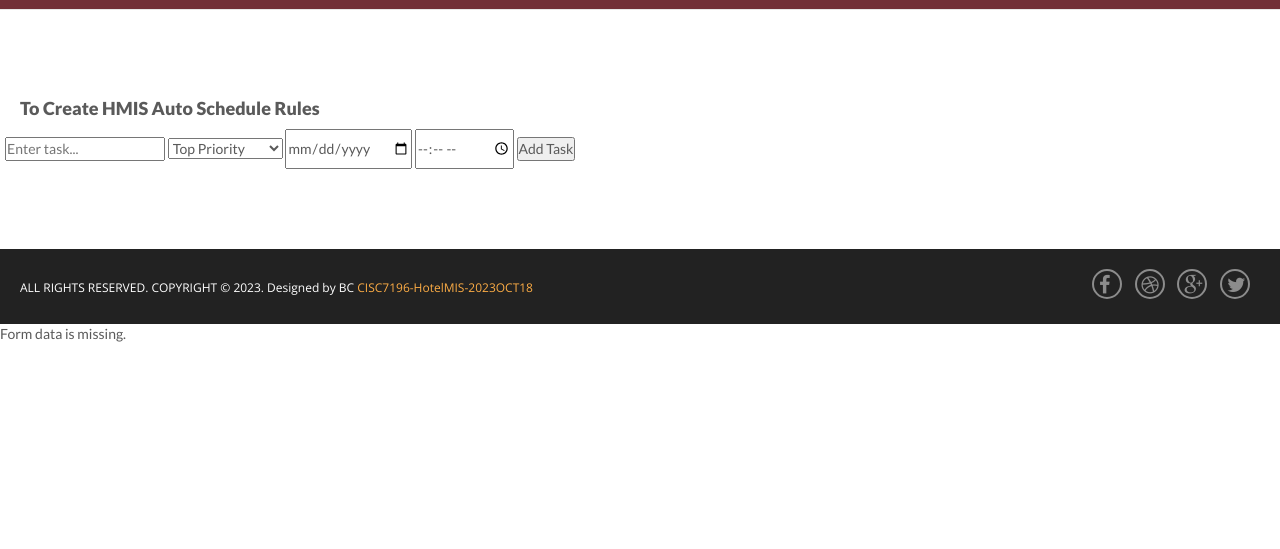
After one commit to BrianChanUM/CISC7196-HotelMIS, a PHP site: page /autotask.php in a window 1280 px wide. The commit adds this page. Shown: the part 81-630 px from the top of the page. Run offline with PHP 8.4, Linux system fonts and the light colour scheme; some libraries are stand-ins or nearby versions.

Commit message:
Add files via upload

```diff
--- /dev/null
+++ b/autotask.php
@@ -0,0 +1,185 @@
+<!DOCTYPE html>
+<html lang="en">
+  <head>
+    <!-- Basic Page Needs
+    ================================================== -->
+    <meta charset="utf-8">
+    <!--[if IE]><meta http-equiv="x-ua-compatible" content="IE=9" /><![endif]-->
+    <meta name="viewport" content="width=device-width, initial-scale=1">
+    <title>CISC7196-HotelMIS-2023OCT18</title>
+
+    <!-- Favicons
+    ================================================== -->
+    <link rel="shortcut icon" href="img/favicon.ico" type="image/x-icon">
+    <link rel="apple-touch-icon" href="img/apple-touch-icon.png">
+    <link rel="apple-touch-icon" sizes="72x72" href="img/apple-touch-icon-72x72.png">
+    <link rel="apple-touch-icon" sizes="114x114" href="img/apple-touch-icon-114x114.png">
+
+    <!-- Bootstrap -->
+    <link rel="stylesheet" type="text/css"  href="css/bootstrap.css">
+    <link rel="stylesheet" type="text/css" href="fonts/font-awesome/css/font-awesome.css">
+
+    <!-- Slider
+    ================================================== -->
+    <link href="css/owl.carousel.css" rel="stylesheet" media="screen">
+    <link href="css/owl.theme.css" rel="stylesheet" media="screen">
+
+    <!-- Stylesheet
+    ================================================== -->
+    <link rel="stylesheet" type="text/css"  href="css/style.css">
+    <link rel="stylesheet" type="text/css" href="css/responsive.css">
+
+    <link href='http://fonts.googleapis.com/css?family=Lato:100,300,400,700,900,100italic,300italic,400italic,700italic,900italic' rel='stylesheet' type='text/css'>
+    <link href='http://fonts.googleapis.com/css?family=Open+Sans:300italic,400italic,600italic,700italic,800italic,700,300,600,800,400' rel='stylesheet' type='text/css'>
+
+    <script type="text/javascript" src="js/modernizr.custom.js"></script>
+
+
+
+  </head>
+  <body>
+    <!-- Navigation
+    ==========================================-->
+    <nav id="tf-menu" class="navbar navbar-default navbar-fixed-top">
+      <div class="container">
+        <!-- Brand and toggle get grouped for better mobile display -->
+        <div class="navbar-header">
+          <button type="button" class="navbar-toggle collapsed" data-toggle="collapse" data-target="#bs-example-navbar-collapse-1">
+            <span class="sr-only">Toggle navigation</span>
+            <span class="icon-bar"></span>
+            <span class="icon-bar"></span>
+            <span class="icon-bar"></span>
+          </button>
+          <a class="navbar-brand" href="index.php">HotelMIS Task Scheduler</a>
+        </div>
+
+        <!-- Collect the nav links, forms, and other content for toggling --><style>.paging{background-color:grey; color:black;}</style>
+<?php
+    session_start();
+    $user = json_encode($_SESSION);
+?>
+
+<div class="collapse navbar-collapse" id="bs-example-navbar-collapse-1">
+    <?php include(__DIR__ . '/layout/header.php');?>
+    <ul class="nav navbar-nav navbar-right" id="navbar"></ul>
+	<?php include(__DIR__ . '/layout/navbar.php');?>
+
+
+</div><!-- /.navbar-collapse -->
+      </div><!-- /.container-fluid -->
+    </nav>
+
+    <!-- Home Page
+    ==========================================-->
+    <div id="tf-home" class="text-center">
+	<a href="#tf-contact" ></a>
+
+    </div>
+
+	<div id="tf-about">
+        <div class="container">
+            <div class="row">
+                       <div class="col-md-6">
+					<div class="section-title">
+                            <h3>To Create HMIS Auto Schedule Rules</h3>
+                            <div class="clearfix"></div>
+                        </div>
+
+
+   	<div class="row">
+       <form method="post" action="<?php echo htmlspecialchars($_SERVER["PHP_SELF"]);?>">
+
+        <div class="task-form">
+            <input type="text" id="task" name="task_name" placeholder="Enter task..." required>
+            <select id="priority" name="task_priority">
+                <option value="top">Top Priority</option>
+                <option value="middle">Middle Priority</option>
+                <option value="low">Less Priority</option>
+            </select>
+            <input type="date" id="deadline" name="task_date" required>
+            <input type="time" id="task_time" name="task_time" required>
+            <button type="submit" id="add-task">Add Task</button>
+        </div>
+    </form>
+        <div class="task-list" id="task-list">
+            <!-- Tasks will be added here dynamically -->
+        </div>
+        <script src="logic.js"></script>
+	</div>
+
+            </div>
+        </div>
+    </div>
+
+
+
+
+
+</div>
+  <?php include(__DIR__ . '/layout/footer.php');?>
+
+    <!-- jQuery (necessary for Bootstrap's JavaScript plugins) -->
+    <script src="https://ajax.googleapis.com/ajax/libs/jquery/1.11.1/jquery.min.js"></script>
+    <script type="text/javascript" src="js/jquery.1.11.1.js"></script>
+    <!-- Include all compiled plugins (below), or include individual files as needed -->
+    <script type="text/javascript" src="js/bootstrap.js"></script>
+    <script type="text/javascript" src="js/SmoothScroll.js"></script>
+    <script type="text/javascript" src="js/jquery.isotope.js"></script>
+
+    <script src="js/owl.carousel.js"></script>
+
+    <!-- Javascripts
+    ================================================== -->
+    <script type="text/javascript" src="js/main.js"></script>
+
+  </body>
+</html>
+
+<?php
+// Enable error reporting
+error_reporting(E_ALL);
+ini_set('display_errors', 1);
+
+// Set your connection variables
+$servername = "localhost";
+$username = "root";
+$password = "";
+$dbname = "HMIS";
+
+// Create a connection
+$conn = new mysqli($servername, $username, $password, $dbname);
+
+// Check the connection
+if ($conn->connect_error) {
+    die("Connection failed: " . $conn->connect_error);
+}
+
+// Check if the form is submitted and if form data is set
+if ($_SERVER["REQUEST_METHOD"] == "POST" && isset($_POST['task_name'], $_POST['task_priority'], $_POST['task_date'], $_POST['task_time'])) {
+    // Get form data
+    $task_name = $_POST['task_name'];
+    $task_priority = $_POST['task_priority'];
+    $task_date = $_POST['task_date'];
+    $task_time = $_POST['task_time'];
+
+    // Debug output
+    echo "Form Data Received: <br>";
+    echo "Task Name: $task_name <br>";
+    echo "Task Priority: $task_priority <br>";
+    echo "Task Date: $task_date <br>";
+    echo "Task Time: $task_time <br>";
+
+    // Insert task into the database
+    $sql = "INSERT INTO tasks (task_name, task_priority, task_date, task_time) VALUES ('$task_name', '$task_priority', '$task_date', '$task_time')";
+
+    if ($conn->query($sql) === TRUE) {
+        echo "New task created successfully";
+    } else {
+        echo "Error: " . $sql . "<br>" . $conn->error;
+    }
+} else {
+    echo "Form data is missing.";
+}
+
+$conn->close();
+?>
--- a/contact.php
+++ b/contact.php
@@ -8,7 +8,7 @@
 			<meta http-equiv="x-ua-compatible" content="IE=9" />
 			<![endif]-->
     <meta name="viewport" content="width=device-width, initial-scale=1">
-    <title>CISC7196-HotelMIS-2023OCT18</title>
+    <title>HotelMIS-OCT18</title>
 
     <!-- Favicons
     ================================================== -->
--- /dev/null
+++ b/logic.js
@@ -0,0 +1,47 @@
+const taskInput = document.getElementById("task");
+const priorityInput = document.getElementById("priority");
+const deadlineInput = document.getElementById("deadline");
+const addTaskButton = document.getElementById("add-task");
+const taskList = document.getElementById("task-list");
+
+addTaskButton.addEventListener("click", () => {
+    const task = taskInput.value;
+    const priority = priorityInput.value;
+    const deadline = deadlineInput.value;
+    if (task.trim() === "" || deadline === "") {
+        alert("Please select an upcoming date for the deadline.")
+        return; // Don't add task if task or deadline is empty
+    }
+
+    const selectedDate = new Date(deadline);
+    const currentDate = new Date();
+
+    if (selectedDate <= currentDate) {
+        alert("Please select an upcoming date for the deadline.");
+        return; // Don't add task if deadline is not in the future
+    }
+
+
+    const taskItem = document.createElement("div");
+    taskItem.classList.add("task");
+    taskItem.innerHTML = `
+    <p>${task}</p>
+    <p>Priority: ${priority}</p>
+    <p>Deadline: ${deadline}</p>
+    <button class="mark-done">Mark Done</button>
+  `;
+
+    taskList.appendChild(taskItem);
+
+    taskInput.value = "";
+    priorityInput.value = "top";
+    deadlineInput.value = "";
+});
+
+taskList.addEventListener("click", (event) => {
+    if (event.target.classList.contains("mark-done")) {
+        const taskItem = event.target.parentElement;
+        taskItem.style.backgroundColor = "#f2f2f2";
+        event.target.disabled = true;
+    }
+});
```
Also changed, not shown: auto_task2.php (added, +37 -0 lines).
